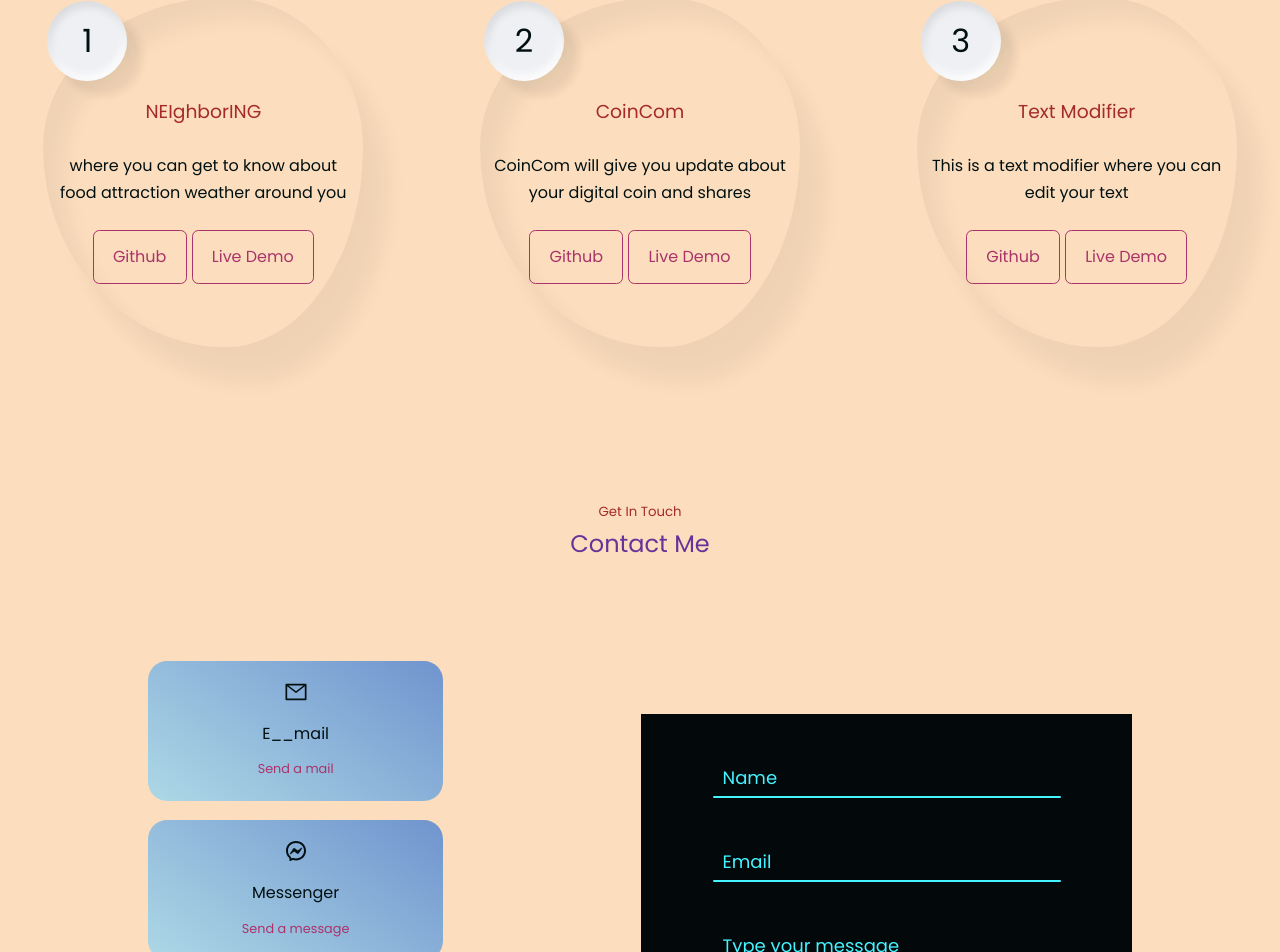
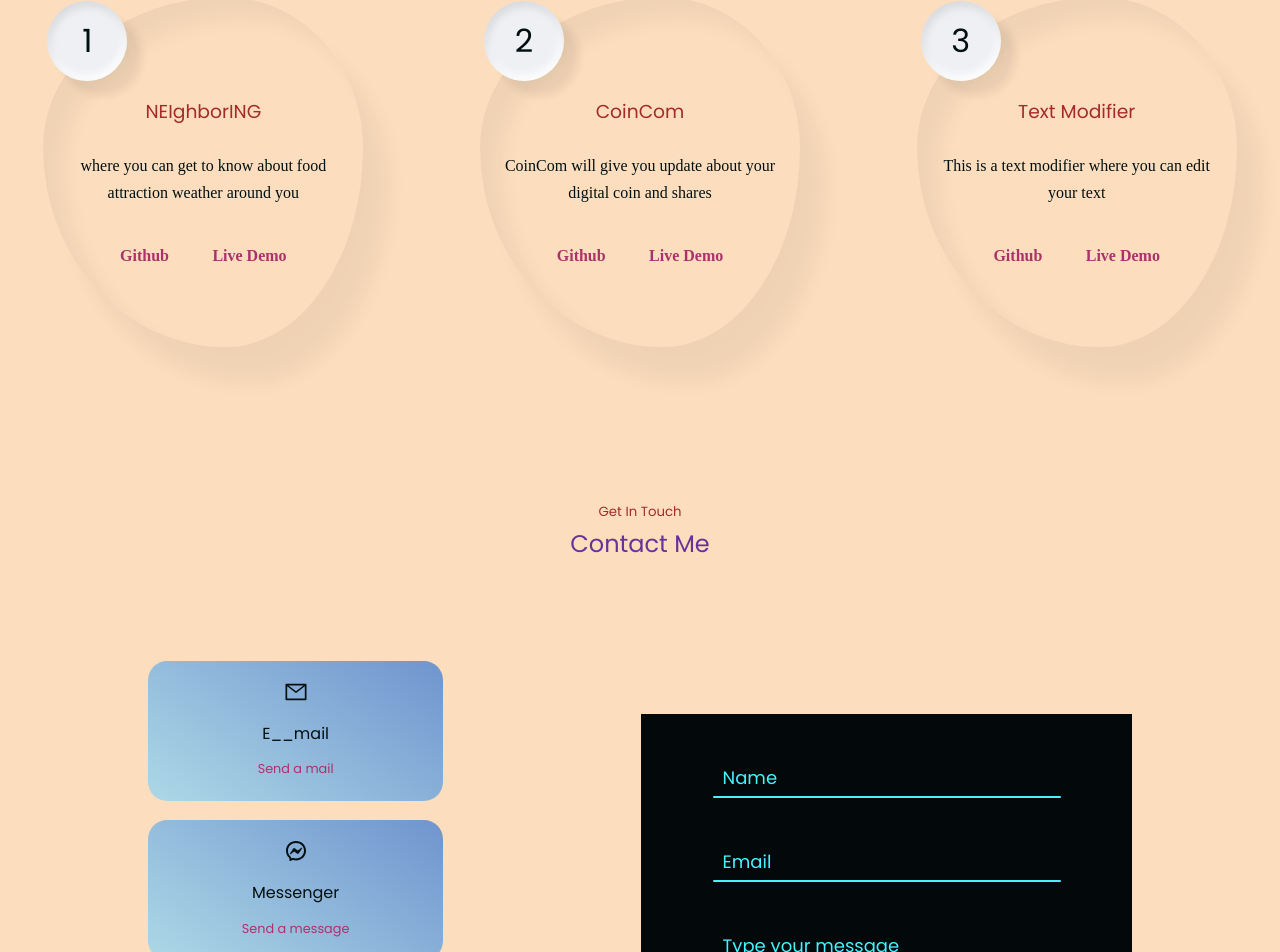
Before and after one commit to Tanmoy001/Portfolio_Tanmoy_Chowdhury, a React (Create React App) app: page / in a window 1280 px wide. Shown: the part 2807-3759 px from the top of the page. Built offline with nearby package versions, Linux system fonts and the light colour scheme.

Commit message:
final_commit_protfolio_2.0.10

```diff
--- a/src/components/Portfolio/Portfolio.jsx
+++ b/src/components/Portfolio/Portfolio.jsx
@@ -52,11 +52,11 @@ const Portfolio = () => {
         <div className="drop">
             <div className="content">
                 <h2>{id}</h2>
-              <h3>{title}</h3>
-              <p>{description}</p>
+              <h3 style={{fontfamily: 'math'}}>{title}</h3>
+              <p style={{fontFamily:'italic'}}>{description}</p>
               <div className='portfolio_item-cta'>
-                <a href={github} className='btn'>Github</a>
-                <a href={demo} className='btn btn-primary'>Live Demo</a>
+                <a href={github} className='btn' style={{border:'none',fontWeight:'600',fontFamily:'cursive'}}>Github</a>
+                <a href={demo} className='btn btn-primary'style={{border:'none',fontWeight:'600',fontFamily:'cursive'}}>Live Demo</a>
               </div>
              </div>
 
```
